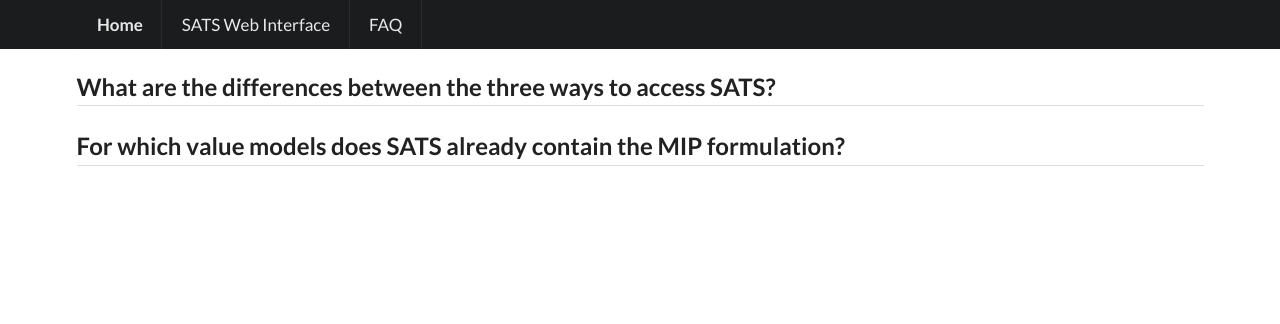
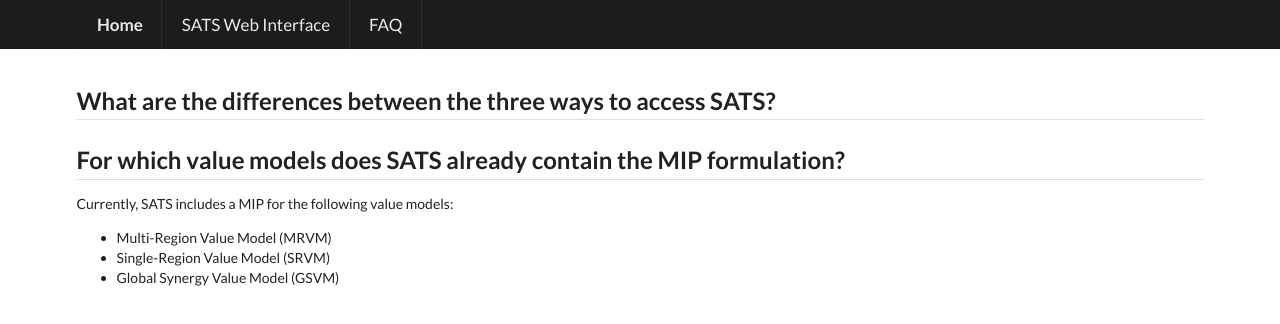
Before and after one commit to Clabfabs/sats-home, an Angular app: page /faq in a window 1280 px wide. Shown: the top 324 px of the page. Built offline with nearby package versions, Linux system fonts and the light colour scheme.

Commit message:
Updated FAQ

```diff
--- a/src/app/faq/faq.component.html
+++ b/src/app/faq/faq.component.html
@@ -1,7 +1,17 @@
-<div class="ui hidden divider"></div>
 <div class="ui container">
+  <div class="ui hidden divider"></div>
 
   <h2 class="ui dividing header">What are the differences between the three ways to access SATS?</h2>
+  <p>
+    <!--TODO-->
+  </p>
+
   <h2 class="ui dividing header">For which value models does SATS already contain the MIP formulation?</h2>
+  <p>Currently, SATS includes a MIP for the following value models:</p>
+  <ul>
+    <li>Multi-Region Value Model (MRVM)</li>
+    <li>Single-Region Value Model (SRVM)</li>
+    <li>Global Synergy Value Model (GSVM)</li>
+  </ul>
 
 </div>
```
